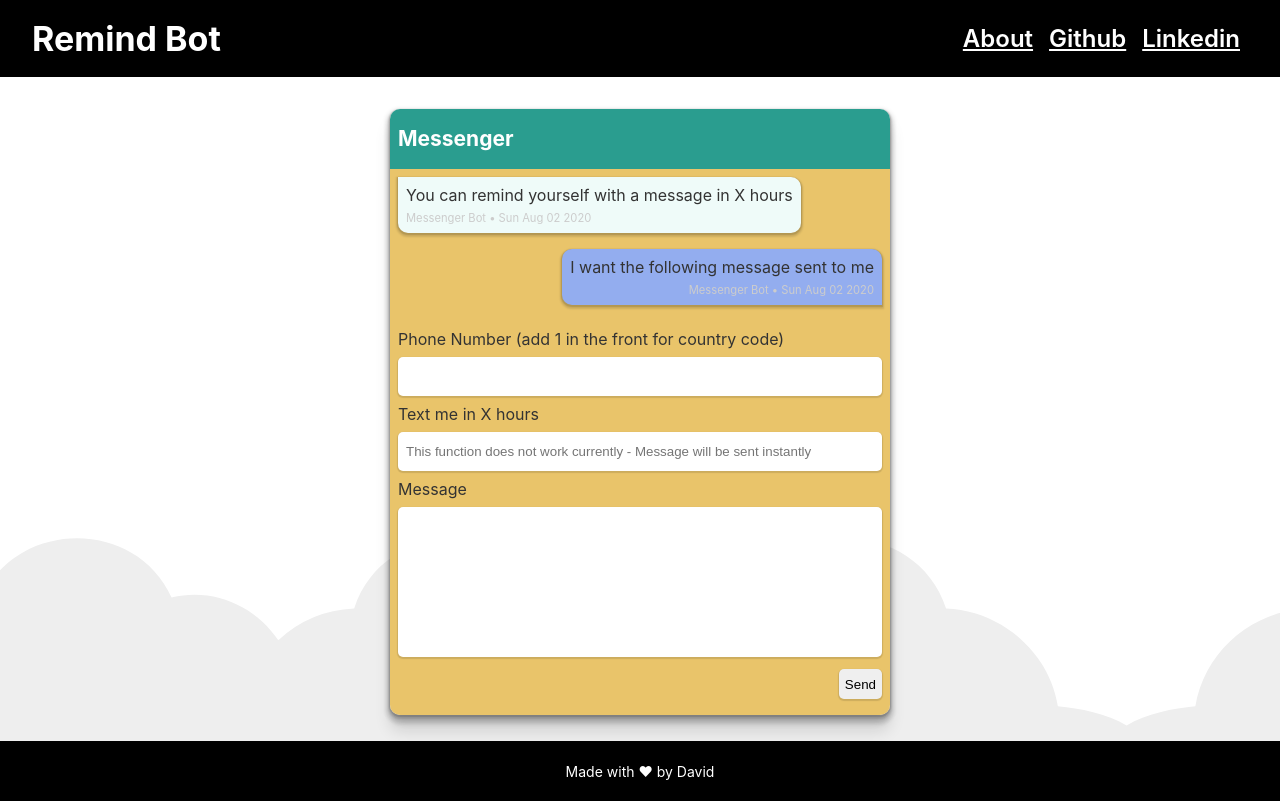
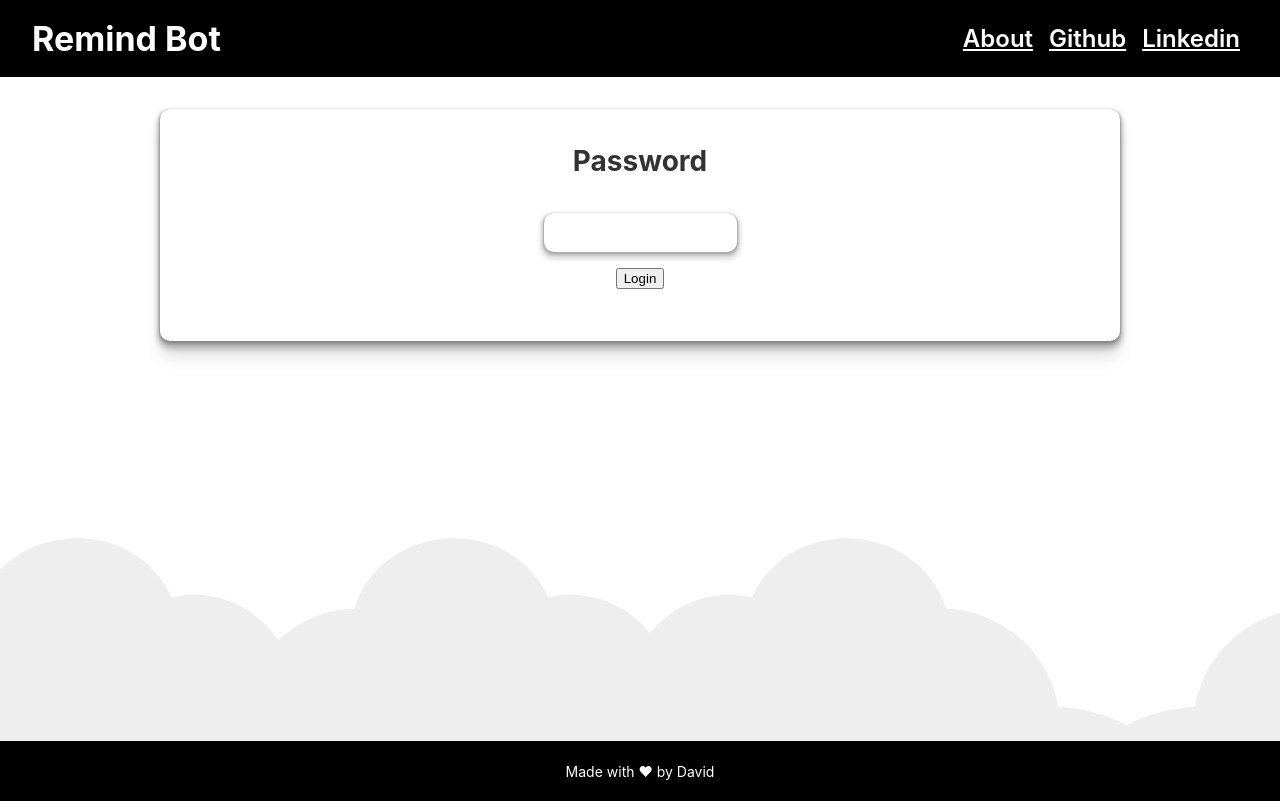
Before and after one commit to dkkimdk/messenger-bot-angular, an Angular app: page / in a window 1280 px wide. Built offline with nearby package versions, Linux system fonts and the light colour scheme.

Commit message:
adding password protection

```diff
--- a/src/app/app.component.css
+++ b/src/app/app.component.css
@@ -4,7 +4,7 @@
  }
  @media screen and (max-width: 600px) {
   .content {
-    height:calc(100% - 163px);
+    height:calc(100vh - 163px);
    }
  }
 
--- a/src/app/features/home/home.component.css
+++ b/src/app/features/home/home.component.css
@@ -9,3 +9,40 @@
         padding: 16px 32px 16px 32px;
     }
 }
+
+
+.password-card {
+    /* Add shadows to create the "card" effect */
+    box-shadow: 0px 1px 1px 1px rgba(0,0,0,0.12),
+    0 2px 2px 2px rgba(0,0,0,0.12),
+    0 4px 4px 4px rgba(0,0,0,0.12),
+    0 8px 8px rgba(0,0,0,0.12),
+    0 16px 16px rgba(0,0,0,0.12);
+    transition: 0.3s;
+    border-radius: 10px;
+    background-color:white;
+    min-height: 25vh;
+    padding: 16px;
+    display: flex;
+    justify-content: center;
+    align-content: center;
+  }
+
+
+input[type=text] {
+    width: 100%;
+    padding: 12px 8px;
+    margin: 16px 0;
+    box-sizing: border-box;
+    border: none;
+    box-shadow: 0px 1px 1px 1px rgba(0,0,0,0.12),
+    0 2px 2px 2px rgba(0,0,0,0.12),
+    0 4px 4px 4px rgba(0,0,0,0.12);
+    border-radius: 10px;
+}
+
+.flex-middle , h1{
+    display: flex;
+    justify-content: center;
+    align-content: flex-end;
+}
--- a/src/app/features/home/home.component.html
+++ b/src/app/features/home/home.component.html
@@ -1,3 +1,12 @@
 <div class= "content-container">
-    <app-messenger></app-messenger>
+    <div  *ngIf= "!passwordValidated" class= "password-card">
+        <form>
+            <h1>Password</h1>
+                <input #password type="text" />
+                <div class="flex-middle">
+                    <button class="send-button" (click)="checkPassword(password.value)">Login</button>
+                </div>
+        </form>
+    </div>
+    <app-messenger *ngIf="passwordValidated"></app-messenger>
 </div>
--- a/src/app/features/home/home.component.ts
+++ b/src/app/features/home/home.component.ts
@@ -7,9 +7,15 @@ import { Component, OnInit } from '@angular/core';
 })
 export class HomeComponent implements OnInit {
 
+  passwordValidated = false;
+
   constructor() { }
 
   ngOnInit(): void {
   }
 
+  checkPassword(password: string): void {
+    console.log(password);
+    this.passwordValidated = true;
+  }
 }
--- a/src/environments/environment.ts
+++ b/src/environments/environment.ts
@@ -3,7 +3,8 @@
 // The list of file replacements can be found in `angular.json`.
 
 export const environment = {
-  production: false
+  production: false,
+  password: '${process.env.PASSWORD}'
 };
 
 /*
```
Also changed, not shown: server.js (+7 -0 lines), src/app/shared/services/password-service.service.ts (added, +43 -0 lines), 1 other file (tests, documents, lock files or other folders).
